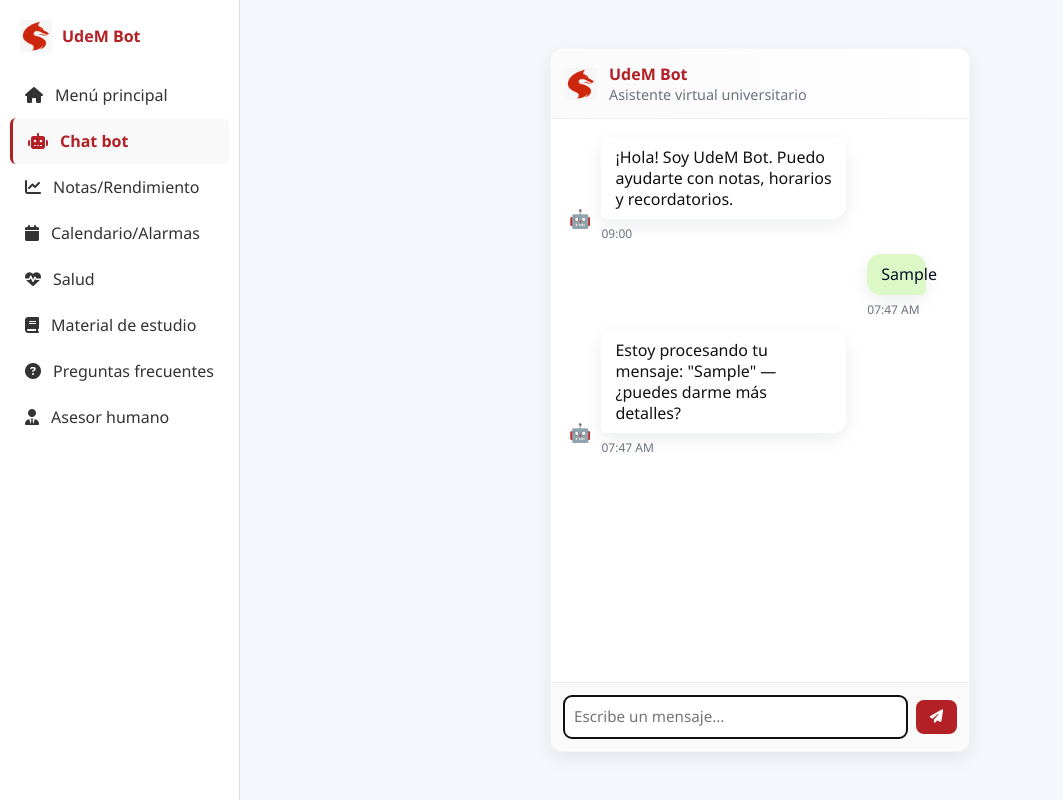
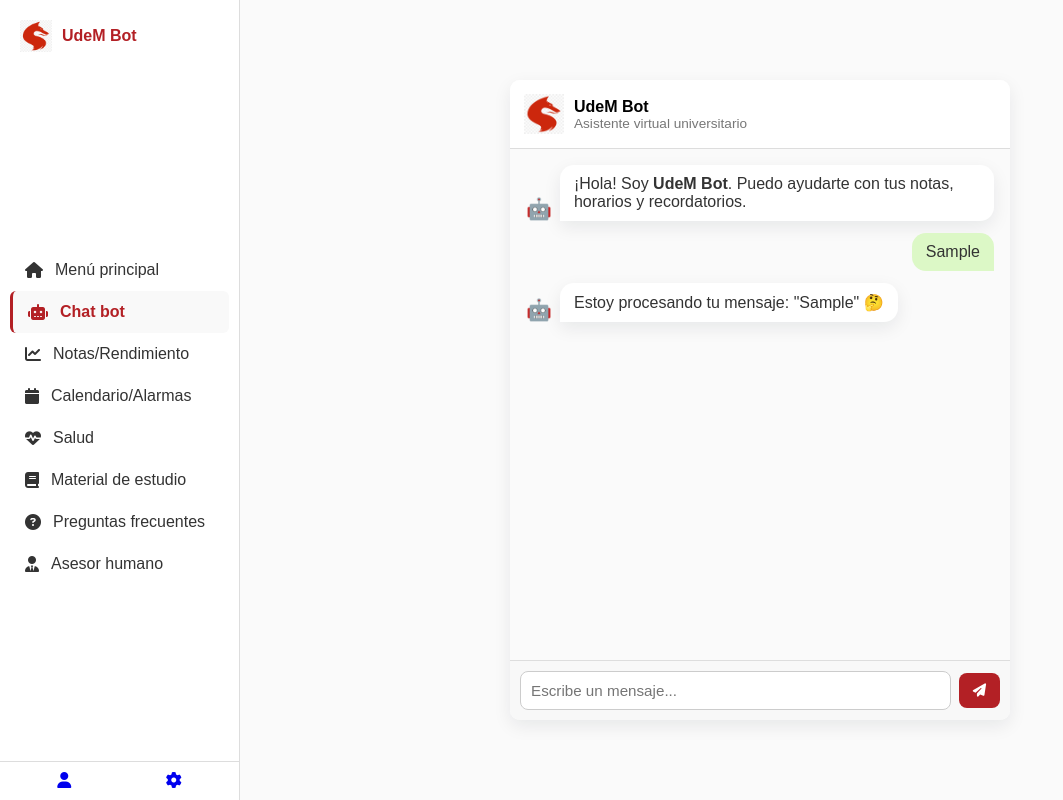
Before and after one commit to julio1202/chatbot_UdeM_, a plain HTML site: page Html/Chat_bot.html in a window 1280 px wide. Both pictures are taken after typing "Sample" into the empty fields and a click on the button "Enviar". Shown: the whole page, without its empty margins (0-1063 px from the left). Drawn offline with Linux system fonts and the light colour scheme.

Commit message:
actualizacion chat bot

```diff
--- a/Css/chat_bot.css
+++ b/Css/chat_bot.css
@@ -1,94 +1,191 @@
-/* === chat_bot.css === */
-/* Estilos modernos y responsivos para UdeM Bot */
-
 :root {
-  --sidebar-width: 240px;
-  --accent: #b32025;
-  --bg: #f4f7fb;
-  --panel-bg: #ffffff;
-  --muted: #6b7280;
+  --udem-red: #b32025;
+  --soft: #f5f5f5;
+  --border: #ddd;
+  --ink: #333;
+  --bot-bg: #ffffff;
   --user-bg: #dcf8c6;
-  --bot-bg: #ffffff;
   --shadow: 0 6px 18px rgba(15,23,42,0.08);
-  --radius: 12px;
-  --font-family: "Segoe UI", Roboto, system-ui, Arial;
+  --radius: 10px;
+  --muted: #777;
 }
 
-* { box-sizing: border-box; margin: 0; padding: 0; font-family: var(--font-family); }
+* {
+  box-sizing: border-box;
+  margin: 0;
+  padding: 0;
+  font-family: Arial, sans-serif;
+}
 
-body { background: var(--bg); color: var(--muted); min-height: 100vh; }
-
-/* Layout */
-.container { display: flex; height: 100vh; }
+/* Layout general */
+.container {
+  display: flex;
+  height: 100vh;
+  background: #fafafa;
+}
 
 /* Sidebar */
 .sidebar {
-  width: var(--sidebar-width);
+  width: 240px;
   background: #fff;
-  border-right: 1px solid #ddd;
+  border-right: 1px solid var(--border);
   display: flex;
   flex-direction: column;
+  justify-content: space-between;
 }
-.logo { display:flex; align-items:center; gap:10px; padding:20px; color:var(--accent); font-weight:700; }
-.bot-logo { width:32px; height:32px; object-fit:contain; }
+.logo {
+  display: flex;
+  align-items: center;
+  gap: 10px;
+  padding: 20px;
+  font-weight: bold;
+  color: var(--udem-red);
+}
+.bot-logo { width: 32px; height: 32px; }
+.menu { display: flex; flex-direction: column; padding: 0 10px; }
+.menu a {
+  display: flex;
+  align-items: center;
+  gap: 12px;
+  padding: 12px 15px;
+  color: #333;
+  text-decoration: none;
+  border-radius: 6px;
+  transition: background 0.3s;
+}
+.menu a:hover { background: #f5f5f5; }
+.menu a.active {
+  background: #f9f9f9;
+  border-left: 3px solid var(--udem-red);
+  color: var(--udem-red);
+  font-weight: bold;
+}
+.settings {
+  display: flex;
+  justify-content: space-around;
+  padding: 10px;
+  border-top: 1px solid var(--border);
+}
 
-.menu { display:flex; flex-direction:column; padding: 0 10px 20px 10px; }
-.menu a { display:flex; align-items:center; gap:12px; padding:12px 15px; color:#333; text-decoration:none; border-radius:6px; transition:background .2s; }
-.menu a:hover { background:#f5f5f5; }
-.menu a.active { background:#f9f9f9; border-left:3px solid var(--accent); color:var(--accent); font-weight:600; }
+/* Contenido centrado */
+.content {
+  flex: 1;
+  display: flex;
+  justify-content: center;
+  align-items: center;
+  background: #fafafa;
+}
 
-/* Main content */
-.content { flex:1; display:flex; justify-content:center; align-items:center; padding:20px; }
-
-/* Chat */
-.chat {
-  width: 420px;
-  height: 88vh;
-  max-height: 960px;
-  background: var(--panel-bg);
+/* Chat panel */
+.chat-panel {
+  width: 500px;
+  height: 80vh;
+  background: var(--bot-bg);
   border-radius: var(--radius);
   box-shadow: var(--shadow);
-  display:flex;
-  flex-direction:column;
-  overflow:hidden;
-  border:1px solid rgba(0,0,0,0.04);
+  display: flex;
+  flex-direction: column;
+  overflow: hidden;
 }
 
-.chat-header { display:flex; align-items:center; gap:12px; padding:14px; border-bottom:1px solid #eee; background: linear-gradient(90deg, rgba(0,0,0,0.02), transparent); }
-.chat-header .title { font-weight:700; color: var(--accent); }
-.chat-header .subtitle { font-size:0.9rem; color: var(--muted); }
+/* Cabecera */
+.chat-header {
+  display: flex;
+  align-items: center;
+  gap: 10px;
+  padding: 14px;
+  border-bottom: 1px solid var(--border);
+  background: #fff;
+}
+.chat-header .title { color: #000; font-weight: 600; }
+.chat-header .subtitle { color: var(--muted); font-size: 0.85rem; }
 
-/* Messages area */
-.chat-messages { flex:1; padding:18px; overflow-y:auto; display:flex; flex-direction:column; gap:12px; background:transparent; scroll-behavior:smooth; }
-.chat-messages::-webkit-scrollbar { width:8px; }
-.chat-messages::-webkit-scrollbar-thumb { background: rgba(0,0,0,0.06); border-radius:6px; }
+/* Mensajes */
+.chat-messages {
+  flex: 1;
+  padding: 16px;
+  overflow-y: auto;
+  display: flex;
+  flex-direction: column;
+  gap: 12px;
+  background: #fafafa;
+}
+.message {
+  display: flex;
+  align-items: flex-end;
+  gap: 8px;
+}
+.message.bot .bubble {
+  background: var(--bot-bg);
+  padding: 10px 14px;
+  border-radius: 14px 14px 14px 0;
+  box-shadow: var(--shadow);
+  color: var(--ink);
+}
+.message.user {
+  justify-content: flex-end;
+}
+.message.user .bubble {
+  background: var(--user-bg);
+  padding: 10px 14px;
+  border-radius: 14px 14px 0 14px;
+  color: var(--ink);
+}
+.avatar { font-size: 1.3rem; }
 
-/* Message */
-.message { display:flex; gap:10px; align-items:flex-end; max-width:100%; }
-.message > div { display:block; }
-.avatar { width:36px; height:36px; border-radius:50%; display:inline-grid; place-items:center; font-size:18px; }
-.bubble { padding:10px 14px; border-radius:12px; max-width:70%; box-shadow: var(--shadow); line-height:1.3; }
-.message.bot .bubble { background: var(--bot-bg); color:#111; border-radius:14px 14px 14px 6px; }
-.message.user { justify-content:flex-end; }
-.message.user .bubble { background: var(--user-bg); color:#071024; border-radius:14px 14px 6px 14px; }
+/* Animación de escritura */
+.typing {
+  display: flex;
+  align-items: center;
+  gap: 8px;
+}
+.typing .bubble {
+  background: var(--bot-bg);
+  border-radius: 14px;
+  padding: 10px 14px;
+  display: flex;
+  gap: 6px;
+  box-shadow: var(--shadow);
+}
+.dot {
+  width: 8px;
+  height: 8px;
+  background: #bbb;
+  border-radius: 50%;
+  animation: blink 1.4s infinite ease-in-out;
+}
+.dot:nth-child(2) { animation-delay: 0.2s; }
+.dot:nth-child(3) { animation-delay: 0.4s; }
+@keyframes blink {
+  0%, 80%, 100% { opacity: 0.4; transform: translateY(0); }
+  40% { opacity: 1; transform: translateY(-3px); }
+}
 
-/* timestamp */
-.timestamp { font-size:0.75rem; color:var(--muted); margin-top:6px; }
-
-/* Input area */
-.input-area { display:flex; gap:8px; align-items:center; padding:12px; border-top:1px solid #eee; background:#fafafa; }
-.input-area textarea { flex:1; resize:none; border:1px solid #ddd; border-radius:8px; padding:10px; font-size:0.95rem; min-height:44px; }
-.send-btn { background:var(--accent); color:#fff; border:none; padding:10px 14px; border-radius:8px; cursor:pointer; display:inline-grid; place-items:center; }
-.send-btn:hover { background:#941c1f; }
-
-/* Typing indicator */
-.message.typing .bubble { display:flex; align-items:center; gap:6px; background:var(--bot-bg); }
-.message.typing .dot { width:8px; height:8px; border-radius:50%; background:#ccc; animation:blink 1.2s infinite ease-in-out; }
-.message.typing .dot:nth-child(2){ animation-delay:0.15s; } .message.typing .dot:nth-child(3){ animation-delay:0.3s; }
-@keyframes blink { 0%,80%,100%{ opacity:.4; transform:translateY(0);} 40%{ opacity:1; transform:translateY(-3px);} }
-
-/* Responsive */
-@media (max-width: 520px) {
-  .chat { width: 100%; height: 92vh; margin:0; border-radius:10px; }
-  .sidebar { display:none; }
+/* Área de entrada */
+.input-area {
+  display: flex;
+  align-items: center;
+  gap: 8px;
+  padding: 10px;
+  border-top: 1px solid var(--border);
+  background: #f8f8f8;
 }
+.input-area textarea {
+  flex: 1;
+  resize: none;
+  border: 1px solid #ccc;
+  border-radius: 8px;
+  padding: 10px;
+  font-size: 0.95rem;
+}
+.send-btn {
+  background: var(--udem-red);
+  color: #fff;
+  border: none;
+  padding: 10px 14px;
+  border-radius: 8px;
+  cursor: pointer;
+}
+.send-btn:hover {
+  background: #8a1c1f;
+}
--- a/Html/Chat_bot.html
+++ b/Html/Chat_bot.html
@@ -1,23 +1,22 @@
 <!DOCTYPE html>
 <html lang="es">
 <head>
-  <meta charset="utf-8" />
-  <meta name="viewport" content="width=device-width, initial-scale=1.0" />
+  <meta charset="UTF-8">
+  <meta name="viewport" content="width=device-width, initial-scale=1.0"/>
   <title>UdeM Bot - Chat Universitario</title>
 
-  <!-- ✅ Corrige las rutas relativas -->
-  <link rel="stylesheet" href="/css/chat_bot.css" />
+  <!-- CSS -->
+  <link rel="stylesheet" href="/css/chat_bot.css">
 
-  <!-- Iconos de FontAwesome -->
-  <link rel="stylesheet" href="https://cdnjs.cloudflare.com/ajax/libs/font-awesome/6.5.0/css/all.min.css" />
+  <!-- Iconos -->
+  <link rel="stylesheet" href="https://cdnjs.cloudflare.com/ajax/libs/font-awesome/6.5.0/css/all.min.css"/>
 </head>
-
 <body>
   <div class="container">
-    <!-- Sidebar principal -->
+    <!-- Sidebar -->
     <aside class="sidebar" id="sidebar">
       <div class="logo">
-        <img src="/imagenes/zorro.png" alt="Logo Chat Bot" class="bot-logo" />
+        <img src="/imagenes/zorro.png" alt="Logo Bot" class="bot-logo" />
         <span class="logo-text">UdeM Bot</span>
       </div>
 
@@ -31,43 +30,40 @@
         <a href="preguntas_frecuentes.html"><i class="fa-solid fa-circle-question"></i><span>Preguntas frecuentes</span></a>
         <a href="asesor_humano.html"><i class="fa-solid fa-user-tie"></i><span>Asesor humano</span></a>
       </nav>
+
+      <div class="settings">
+        <a href="#"><i class="fa-solid fa-user"></i></a>
+        <a href="#"><i class="fa-solid fa-gear"></i></a>
+      </div>
     </aside>
 
     <!-- Contenido principal -->
     <main class="content">
-      <section class="chat" role="region" aria-label="Chat UdeM Bot">
-        <!-- Cabecera -->
+      <section class="chat-panel">
         <header class="chat-header">
-          <img src="/imagenes/zorro.png" alt="Logo Chat Bot" class="bot-logo" />
+          <img src="/imagenes/zorro.png" alt="Avatar Bot" width="40" height="40">
           <div>
             <div class="title">UdeM Bot</div>
             <div class="subtitle">Asistente virtual universitario</div>
           </div>
         </header>
 
-        <!-- Área de mensajes -->
-        <div class="chat-messages" id="chatMessages" aria-live="polite">
+        <div class="chat-messages" id="chatMessages">
           <div class="message bot">
-            <div class="avatar" aria-hidden="true">🤖</div>
-            <div>
-              <div class="bubble">¡Hola! Soy UdeM Bot. Puedo ayudarte con notas, horarios y recordatorios.</div>
-              <div class="timestamp">09:00</div>
-            </div>
+            <div class="avatar">🤖</div>
+            <div class="bubble">¡Hola! Soy <strong>UdeM Bot</strong>. Puedo ayudarte con tus notas, horarios y recordatorios.</div>
           </div>
         </div>
 
-        <!-- Área de entrada -->
         <form class="input-area" id="chatForm">
-          <textarea id="chatTextarea" placeholder="Escribe un mensaje..." rows="1" aria-label="Escribe un mensaje"></textarea>
-          <button type="submit" class="send-btn" aria-label="Enviar mensaje">
-            <i class="fa-solid fa-paper-plane"></i>
-          </button>
+          <textarea id="userInput" placeholder="Escribe un mensaje..." rows="1"></textarea>
+          <button type="submit" class="send-btn" aria-label="Enviar"><i class="fa-solid fa-paper-plane"></i></button>
         </form>
       </section>
     </main>
   </div>
 
-  <!-- Enlace al script -->
+  <!-- JS -->
   <script src="/js/chat_bot.js"></script>
 </body>
 </html>
--- a/js/chat_bot.js
+++ b/js/chat_bot.js
@@ -1,58 +1,27 @@
-// === chat_bot.js ===
-// Chat inteligente con hora automática, animación "escribiendo..." y respuestas por contexto
 document.addEventListener("DOMContentLoaded", () => {
-  const form = document.querySelector(".input-area");
-  const textarea = document.querySelector("#chatTextarea") || document.querySelector(".input-area textarea");
-  const chat = document.querySelector(".chat-messages");
+  const form = document.getElementById("chatForm");
+  const input = document.getElementById("userInput");
+  const chat = document.getElementById("chatMessages");
 
-  // Depuración: verificar elementos
-  console.log("chat_bot.js loaded. form:", !!form, "textarea:", !!textarea, "chat:", !!chat);
-
-  if (!form || !textarea || !chat) {
-    console.error("Elementos HTML faltantes: revisa que chat_bot.html tenga .input-area, #chatTextarea y .chat-messages");
-    return;
-  }
-
-  // Obtener hora actual formato HH:MM
-  function getCurrentTime() {
-    const now = new Date();
-    return now.toLocaleTimeString([], { hour: "2-digit", minute: "2-digit" });
-  }
-
-  // Crear mensaje y añadir al chat
   function createMessage(text, sender = "bot") {
-    const message = document.createElement("div");
-    message.className = `message ${sender}`;
-
-    const timeHtml = `<div class="timestamp">${getCurrentTime()}</div>`;
+    const msg = document.createElement("div");
+    msg.className = `message ${sender}`;
 
     if (sender === "bot") {
-      message.innerHTML = `
-        <div class="avatar" aria-hidden="true">🤖</div>
-        <div>
-          <div class="bubble">${text}</div>
-          ${timeHtml}
-        </div>
-      `;
+      msg.innerHTML = `<div class="avatar">🤖</div><div class="bubble">${text}</div>`;
     } else {
-      message.innerHTML = `
-        <div>
-          <div class="bubble">${text}</div>
-          ${timeHtml}
-        </div>
-      `;
+      msg.innerHTML = `<div class="bubble">${text}</div>`;
     }
 
-    chat.appendChild(message);
+    chat.appendChild(msg);
     chat.scrollTop = chat.scrollHeight;
   }
 
-  // Mostrar indicador "escribiendo..."
   function showTyping() {
     const typing = document.createElement("div");
     typing.className = "message bot typing";
     typing.innerHTML = `
-      <div class="avatar" aria-hidden="true">🤖</div>
+      <div class="avatar">🤖</div>
       <div class="bubble">
         <span class="dot"></span><span class="dot"></span><span class="dot"></span>
       </div>
@@ -62,54 +31,31 @@ document.addEventListener("DOMContentLoaded", () => {
     return typing;
   }
 
-  // Respuestas inteligentes simples
-  function getBotResponse(text) {
-    const lower = text.toLowerCase();
-
-    if (lower.includes("nota") || lower.includes("promedio")) {
-      return "Para calcular tu promedio, ve a la sección de Notas/Rendimiento e ingresa tus calificaciones y porcentajes.";
-    }
-    if (lower.includes("calendario") || lower.includes("alarma") || lower.includes("evento")) {
-      return "Puedes gestionar tus eventos y alarmas en la sección Calendario/Alarmas del menú.";
-    }
-    if (lower.includes("asesor") || lower.includes("humano") || lower.includes("persona")) {
-      return "Puedo derivarte a un asesor humano. Describe brevemente tu caso y lo enviaré.";
-    }
-    if (lower.includes("faq") || lower.includes("pregunta") || lower.includes("ayuda")) {
-      return "Consulta las Preguntas Frecuentes desde el menú para respuestas rápidas a casos comunes.";
-    }
-    if (lower.includes("salud")) {
-      return "En Salud encontrarás recursos para bienestar y apoyo psicológico si lo requieres.";
-    }
-
-    return `Estoy procesando tu mensaje: "${text}" — ¿puedes darme más detalles?`;
+  function botResponse(text) {
+    const t = text.toLowerCase();
+    if (t.includes("nota") || t.includes("promedio"))
+      return "Puedes calcular tu promedio en la sección <strong>Notas/Rendimiento</strong> 📊";
+    if (t.includes("calendario") || t.includes("alarma"))
+      return "Ve a <strong>Calendario/Alarmas</strong> para crear recordatorios ⏰";
+    if (t.includes("salud"))
+      return "En la sección <strong>Salud</strong> encontrarás recursos de bienestar ❤️";
+    if (t.includes("asesor"))
+      return "Puedo derivarte a un <strong>asesor humano</strong> si lo necesitas 👨‍🏫";
+    return `Estoy procesando tu mensaje: "${text}" 🤔`;
   }
 
-  // Envío de mensaje
   form.addEventListener("submit", (e) => {
     e.preventDefault();
-    const text = textarea.value.trim();
+    const text = input.value.trim();
     if (!text) return;
-
     createMessage(text, "user");
-    textarea.value = "";
-    textarea.focus();
+    input.value = "";
 
     const typing = showTyping();
 
-    // Simular procesamiento y respuesta
     setTimeout(() => {
       typing.remove();
-      const reply = getBotResponse(text);
-      createMessage(reply, "bot");
+      createMessage(botResponse(text), "bot");
     }, 1200);
   });
-
-  // Enviar con Enter (Shift+Enter = nueva línea)
-  textarea.addEventListener("keydown", (e) => {
-    if (e.key === "Enter" && !e.shiftKey) {
-      e.preventDefault();
-      form.requestSubmit();
-    }
-  });
 });
```
Also changed, not shown: Css/asesor_humano.css (added), Html/asesor_humano.html (renamed from Html/AsesorHumano.html).
